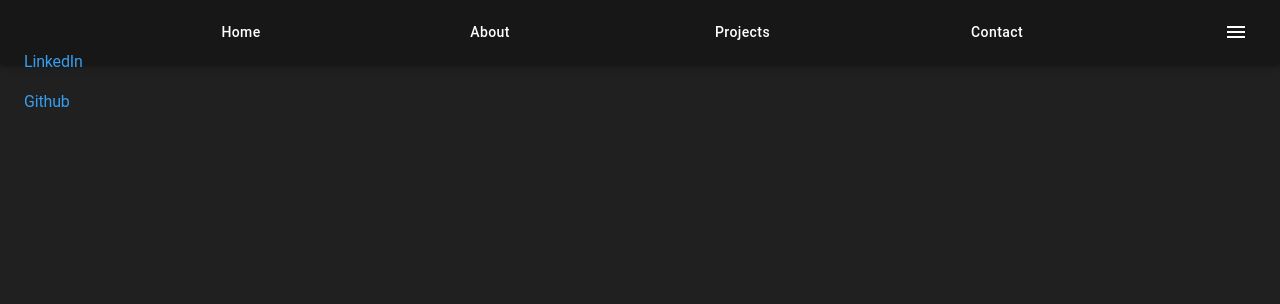
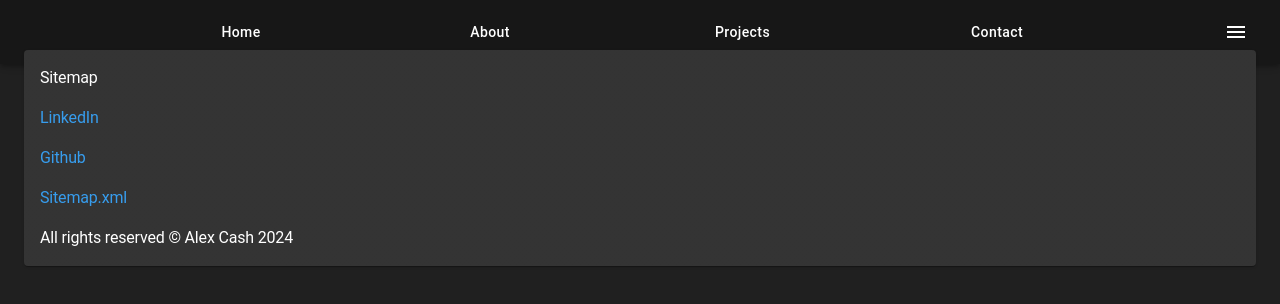
Before and after one commit to alcash55/Portfolio, a React (Vite) app: page / in a window 1280 px wide. Shown: the top 304 px of the page. Built offline with nearby package versions, Linux system fonts and the light colour scheme.

Commit message:
update footer

```diff
--- a/src/components/AppShell/InternalComponents/Footer.tsx
+++ b/src/components/AppShell/InternalComponents/Footer.tsx
@@ -1,9 +1,11 @@
-import { Stack, Link, Toolbar } from "@mui/material";
+import { Stack, Link, Toolbar, Typography, Card } from "@mui/material";
 
 export const Footer = () => {
   return (
     <Toolbar component={"footer"}>
+      <Card sx={{ width: "100%", p: 2 }}>
         <Stack spacing={2}>
+          <Typography>Sitemap</Typography>
           <Link
             underline="hover"
             target="_blank"
@@ -18,7 +20,16 @@ export const Footer = () => {
           >
             Github
           </Link>
+          <Link
+            underline="hover"
+            target="_blank"
+            href="https://alcash55.github.io/Portfolio/sitemap.xml"
+          >
+            Sitemap.xml
+          </Link>
+          <Typography>All rights reserved © Alex Cash 2024</Typography>
         </Stack>
+      </Card>
     </Toolbar>
   );
 };
```
Lines whose indentation alone changed are shown as unchanged.
